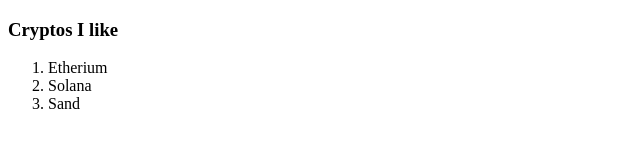
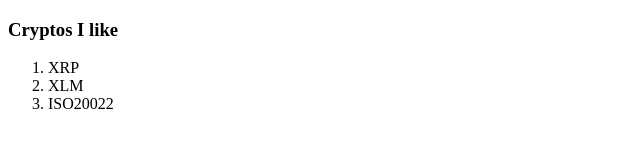
Before and after one commit to woozinft/cv, a plain HTML site: page Crypto I like.html in a window 1280 px wide. Shown: the whole page, without its empty margins (0-640 px from the left). Drawn offline with Linux system fonts and the light colour scheme.

Commit message:
Update Crypto I like.html

```diff
--- a/Crypto I like.html
+++ b/Crypto I like.html
@@ -9,9 +9,9 @@
 <body>
   <h3>Cryptos I like</h3>
   <ol>
-    <li>Etherium</li>
-    <li>Solana</li>
-    <li>Sand</li>
+    <li>XRP</li>
+    <li>XLM</li>
+    <li>ISO20022</li>
   </ol>
 </body>
 
```
